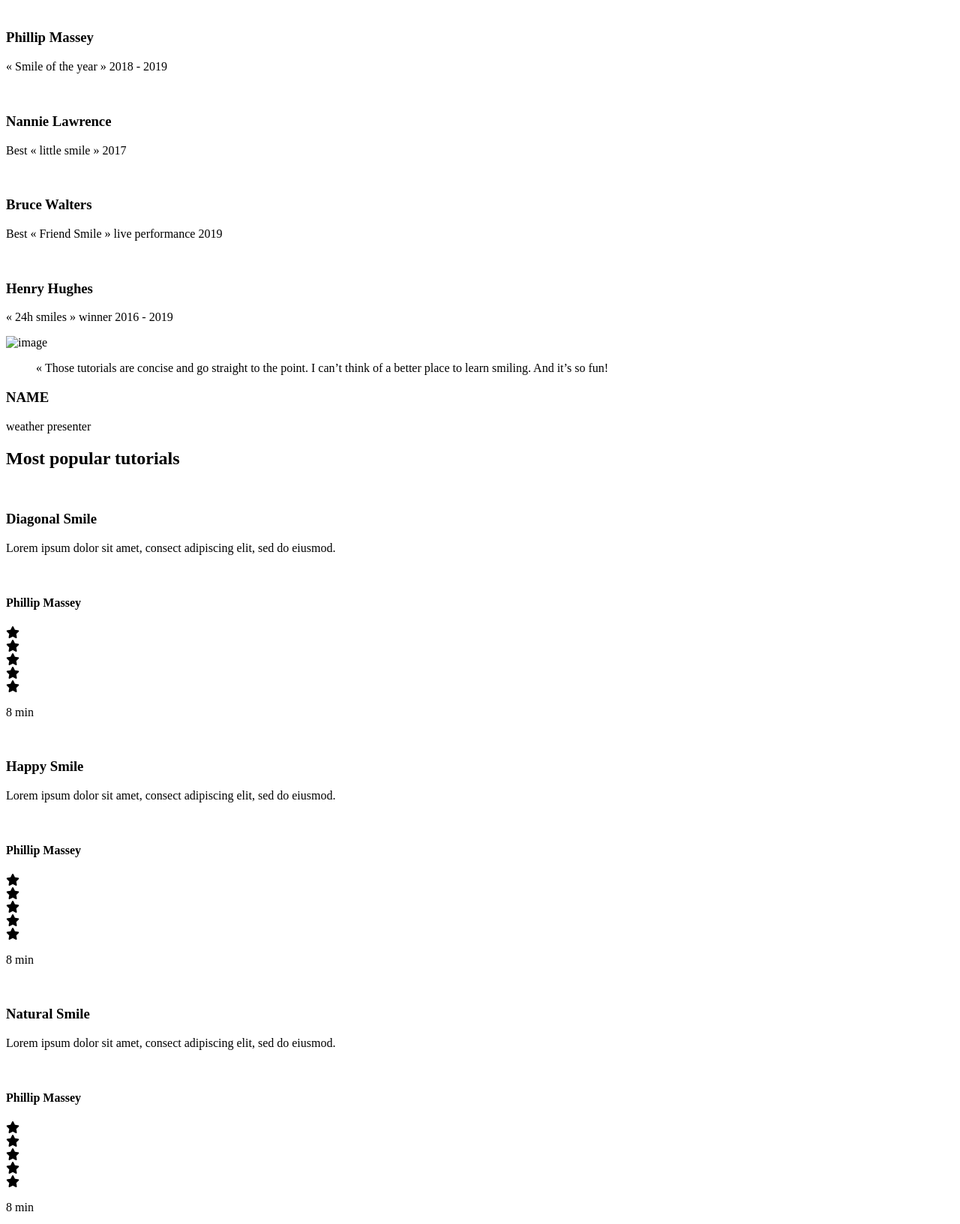
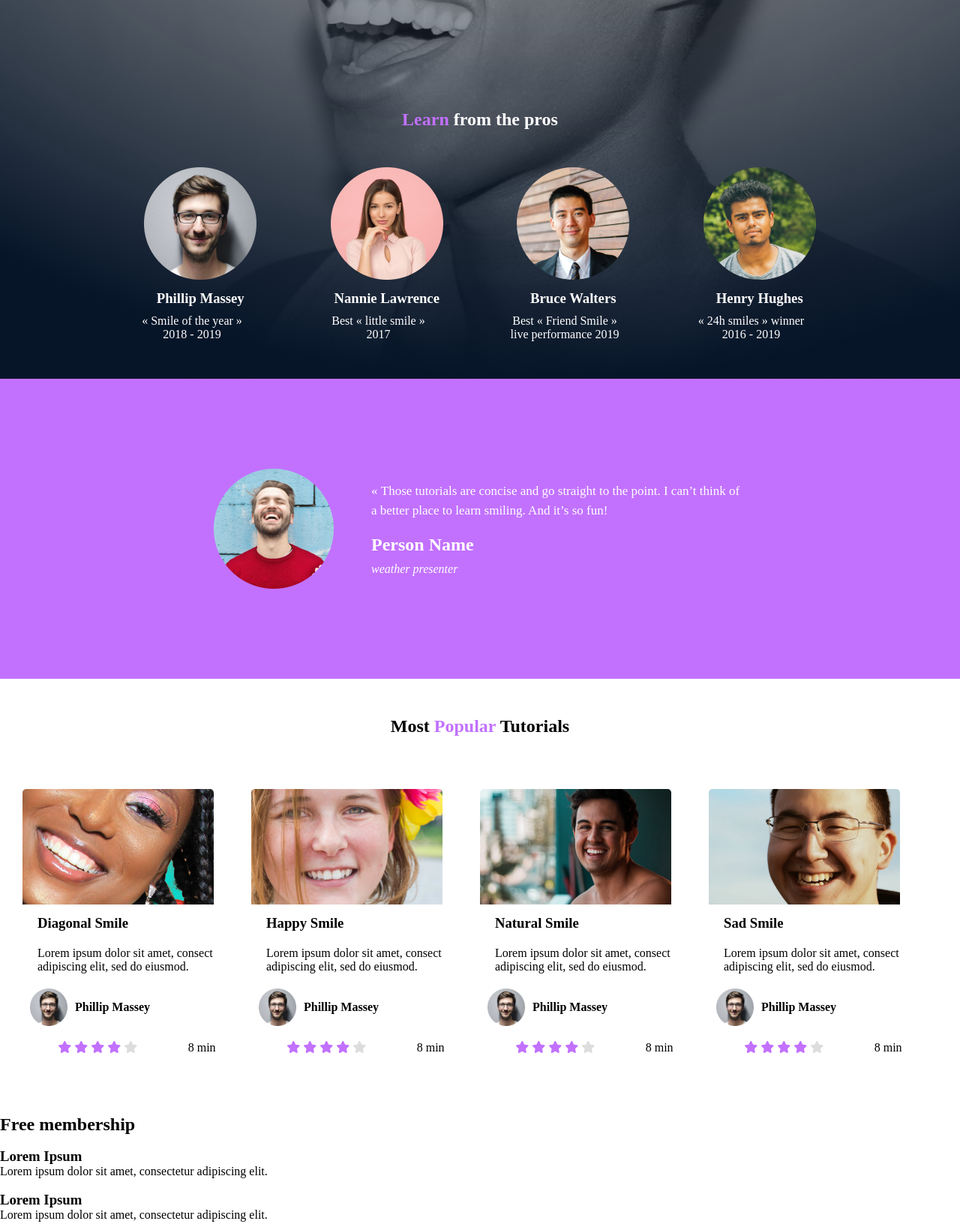
Before and after one commit to PhilipRagaee/alx_html_css, a plain HTML site: page css_advanced/index.html in a window 1280 px wide. Shown: the part 484-2116 px from the top of the page at 75% size. Drawn offline with Linux system fonts and the light colour scheme.

Commit message:
Adding Style For Index.html

```diff
--- a/css_advanced/index.html
+++ b/css_advanced/index.html
@@ -8,9 +8,13 @@
     <title>HTML & CSS Advanced</title>
 </head>
 <body>
+
+    <div class="container-fluid">
+        <!--Start Header-->
     <header>
+        <div class="container">
             <nav>
-            <img src="https://fakeimg.pl/250x250?text=Sample+Logo" alt="logo">
+                <img src="imgs/logo.png" alt="logo">
 
                 <ul>
                     <li><a href="#">COURSE</a></li>
@@ -18,125 +22,165 @@
                     <li><a href="#">LOGIN</a></li>
                 </ul>
             </nav>
+        </div>
+    </header>
+    <!--Start Header-->
 
-    </header>
+    <!--Start Main-->
     <main>
-        <section>
-            <div>
+
+
+
+        <section class="section-one">
+            <div class="container">
+            <div class="div-one">
                 <h1>Get schooled</h1>
+                <div class="flex">
                     <span>SMILES</span>
                     <span>GRIN</span>
                     <span>LAUGH</span>
+                </div>
                 <button>REGISTER FOR FREE</button>
             </div>
+
+            <div class="div-two">
+                <h2><span>Learn</span> from the pros</h2>
+                <div class="flex">
                     <div>
-                <h2>Learn from the pros</h2>
-                <div>
-                    <div>
-                        <img src="./images/1 (3).png" alt="">
+                        <img src="imgs/1.png" alt="Phillip Massey">
                         <h3>Phillip Massey</h3>
                         <p>« Smile of the year » 2018 - 2019</p>
                     </div>
                     <div>
-                        <img src="./images/6.png" alt="">
+                        <img src="imgs/3.png" alt="Nannie Lawrence">
                         <h3>Nannie Lawrence</h3>
                         <p>Best « little smile » 2017</p>
                     </div>
                     <div>
-                        <img src="./images/7.png" alt="">
+                        <img src="imgs/2.png" alt="Bruce Walters">
                         <h3>Bruce Walters</h3>
                         <p>Best « Friend Smile » live performance 2019</p>
                     </div>
                     <div>
-                        <img src="./images/8.png" alt="">
+                        <img src="imgs/4.png" alt="Henry Hughes">
                         <h3>Henry Hughes</h3>
                         <p>« 24h smiles » winner 2016 - 2019</p>
                     </div>
                 </div>
             </div>
+        </div>
         </section>
-        <section>
+
+        <section class="section-two">
+            <div class="flex">
+                <img src="imgs/5.png" alt="person">
+                <div class="content">
+                    <p>
+                        « Those tutorials are concise and go straight to the point. I can’t think of a better place to learn smiling. And it’s so fun!
+                    </p>
+                    <h1>person name</h1>
+                    <span>weather presenter</span>
+                </div>
+            </div>
+        </section>
+
+        <section class="section-three">
+            <h2>Most <span>popular</span> tutorials</h2>
+
+            <div class="flex">
+                <div class="flex-one">
+                    <img src="imgs/9.png" alt="">
+                    <h3>Diagonal Smile</h3>
+                    <p>Lorem ipsum dolor sit amet, consect adipiscing elit, sed do eiusmod.</p>
+                    <div class="img">
+                        <img src="imgs/1.png" alt="">
+                        <h4>Phillip Massey</h4>
+                    </div>
+                    <div class="starts">
                         <div>
-                <img src="./images/Bitmap.png" alt="image">
+                            <i class="fa-solid fa-star purple"></i>
+                            <i class="fa-solid fa-star purple"></i>
+                            <i class="fa-solid fa-star purple"></i>
+                            <i class="fa-solid fa-star purple"></i>
+                            <i class="fa-solid fa-star white"></i>
                         </div>
                         <div>
-                <blockquote>« Those tutorials are concise and go straight to the point. I can’t think of a better place to learn smiling. And it’s so fun!</blockquote>
-                <h3>NAME</h3>
-                <P>weather presenter</P>
+                            <p>8 min</p>
                         </div>
-        </section>
-        <section>
-            <h2>Most popular tutorials</h2>
-            <div>
-                <img src="./images/Bitmap (1).png" alt="">
-                <h3>Diagonal Smile</h3>
+                    </div>
+
+                </div>
+
+                <div class="flex-two">
+                    <img src="imgs/7.png" alt="">
+                    <h3>Happy Smile</h3>
                     <p>Lorem ipsum dolor sit amet, consect adipiscing elit, sed do eiusmod.</p>
-                <div>
-                    <img src="./images/1 (3).png" alt="">
+                    <div class="img">
+                        <img src="imgs/1.png" alt="">
                         <h4>Phillip Massey</h4>
                     </div>
+                    <div class="starts">
                         <div>
-                    <div><i class="fa-solid fa-star"></i></div>
-                    <div><i class="fa-solid fa-star"></i></div>
-                    <div><i class="fa-solid fa-star"></i></div>
-                    <div><i class="fa-solid fa-star"></i></div>
-                    <div><i class="fa-solid fa-star"></i></div>
+                            <i class="fa-solid fa-star purple"></i>
+                            <i class="fa-solid fa-star purple"></i>
+                            <i class="fa-solid fa-star purple"></i>
+                            <i class="fa-solid fa-star purple"></i>
+                            <i class="fa-solid fa-star white"></i>
                         </div>
+                        <div>
                             <p>8 min</p>
                         </div>
-            <div>
-                <img src="./images/Bitmap (4).png" alt="">
-                <h3>Happy Smile</h3>
+                    </div>
+                </div>
+
+                <div class="flex-three">
+                    <img src="imgs/8.png" alt="">
+                    <h3>Natural Smile</h3>
                     <p>Lorem ipsum dolor sit amet, consect adipiscing elit, sed do eiusmod.</p>
-                <div>
-                    <img src="./images/1 (3).png" alt="">
+                    <div class="img">
+                        <img src="imgs/1.png" alt="">
                         <h4>Phillip Massey</h4>
                     </div>
+                    <div class="starts">
                         <div>
-                    <div><i class="fa-solid fa-star"></i></div>
-                    <div><i class="fa-solid fa-star"></i></div>
-                    <div><i class="fa-solid fa-star"></i></div>
-                    <div><i class="fa-solid fa-star"></i></div>
-                    <div><i class="fa-solid fa-star"></i></div>
+                            <i class="fa-solid fa-star purple"></i>
+                            <i class="fa-solid fa-star purple"></i>
+                            <i class="fa-solid fa-star purple"></i>
+                            <i class="fa-solid fa-star purple"></i>
+                            <i class="fa-solid fa-star white"></i>
                         </div>
+                        <div>
                             <p>8 min</p>
                         </div>
-            <div>
-                <img src="./images/Bitmap (3).png" alt="">
-                <h3>Natural Smile</h3>
+                    </div>
+                </div>
+
+                <div class="flex-four">
+                    <img src="imgs/6.png" alt="">
+                    <h3>Sad Smile</h3>
                     <p>Lorem ipsum dolor sit amet, consect adipiscing elit, sed do eiusmod.</p>
-                <div>
-                    <img src="./images/1 (3).png" alt="">
+                    <div class="img">
+                        <img src="imgs/1.png" alt="">
                         <h4>Phillip Massey</h4>
                     </div>
+                    <div class="starts">
                         <div>
-                    <div><i class="fa-solid fa-star"></i></div>
-                    <div><i class="fa-solid fa-star"></i></div>
-                    <div><i class="fa-solid fa-star"></i></div>
-                    <div><i class="fa-solid fa-star"></i></div>
-                    <div><i class="fa-solid fa-star"></i></div>
+                            <i class="fa-solid fa-star purple"></i>
+                            <i class="fa-solid fa-star purple"></i>
+                            <i class="fa-solid fa-star purple"></i>
+                            <i class="fa-solid fa-star purple"></i>
+                            <i class="fa-solid fa-star white"></i>
                         </div>
+                        <div>
                             <p>8 min</p>
                         </div>
-            <div>
-                <img src="./images/Bitmap (2).png" alt="">
-                <h3>Sad Smile</h3>
-                <p>Lorem ipsum dolor sit amet, consect adipiscing elit, sed do eiusmod.</p>
-                <div>
-                    <img src="./images/1 (3).png" alt="">
-                    <h4>Phillip Massey</h4>
                     </div>
-                <div>
-                    <div><i class="fa-solid fa-star"></i></div>
-                    <div><i class="fa-solid fa-star"></i></div>
-                    <div><i class="fa-solid fa-star"></i></div>
-                    <div><i class="fa-solid fa-star"></i></div>
-                    <div><i class="fa-solid fa-star"></i></div>
                 </div>
-                <p>8 min</p>
             </div>
+
         </section>
-        <section>
+
+        <section class="section-four">
             <h2>Free membership</h2>
             <div>
                 <img src="./images/smile.svg" alt="">
@@ -160,7 +204,8 @@
             </div>
             <button>REGISTER FOR FREE</button>
         </section>
-        <section>
+
+        <section class="section-five">
             <h2>F.A.Q</h2>
             <div>
                 <div>
@@ -194,8 +239,14 @@
                 </div>
             </div>
         </section>
+
     </main>
+    <!--End Main-->
+
+    <!--Start Footer-->
     <footer>
+
+        <div class="container">
             <section>
                 <div>
                     <img src="https://fakeimg.pl/250x250?text=Sample+Logo" alt="logo">
@@ -207,6 +258,11 @@
                 </div>
                 <p>©smileschool 2020</p>
             </section>
+        </div>
+
     </footer>
+    <!--End Footer-->
+    </div>
+
 </body>
 </html>
--- a/css_advanced/style.css
+++ b/css_advanced/style.css
@@ -0,0 +1,211 @@
+/*Start-Main-Style*/
+
+* {
+    margin: 0;
+    padding: 0;
+    box-sizing: border-box;
+}
+.container {
+    max-width: 1140px;
+    margin-left: auto;
+    margin-right: auto;
+    padding-left: 15px;
+    padding-right: 15px;
+}
+.container-fluid {
+    width: 100%;
+    height: 100%;
+    background-repeat: no-repeat;
+    background-image: url(imgs/Object.png);
+}
+/*End-Main-Style*/
+
+
+/*Start-Header-Style*/
+
+header {
+    width: 100%;
+    height: 100px;
+    padding: 30px 0;
+}
+header nav {
+    display: flex;
+    flex-direction: row;
+    justify-content: space-between;
+}
+header nav img {
+    width: 150px;
+    height: 30px;
+}
+header ul {
+    list-style-type: none;
+}
+header ul li {
+    float: left;
+    margin-right: 50px;
+}
+header ul li a {
+    color: #FFF;
+    font-size: 15px;
+    text-decoration: none;
+}
+
+/*End-Header-Style*/
+
+
+/*Start-Main-Style*/
+.section-one {
+    width: 80%;
+    margin: 70px auto 0 auto;
+}
+.section-one .div-one {
+    display: flex;
+    flex-direction: column;
+    justify-content: center;
+}
+.section-one .div-one h1 {
+    color: #FFF;
+    font-size: 150px;
+    text-align: center;
+}
+.section-one .div-one .flex {
+    display: flex;
+    margin: 20px 0;
+    flex-direction: row;
+    justify-content: center;
+}
+.section-one .div-one .flex span {
+    color: #FFF;
+    padding: 0 50px;
+}
+.section-one .div-one button {
+    color: #FFF;
+    padding: 20px;
+    width: 185px;
+    margin: 10px auto;
+    text-align: center;
+    border: 1px solid #C271FF;
+    background-color: #C271FF;
+    border-radius: 20px;
+    -webkit-border-radius: 20px;
+    -moz-border-radius: 20px;
+    -ms-border-radius: 20px;
+    -o-border-radius: 20px;
+}
+
+.section-one .div-two {
+    display: flex;
+    margin-top: 153px;
+    flex-direction: column;
+    justify-content: center;
+}
+.section-one .div-two h2 {
+    color: #FFF;
+    text-align: center;
+}
+.section-one .div-two h2 span {
+    color: #C271FF;
+}
+.section-one .div-two .flex {
+    width: 100%;
+    display: flex;
+    margin: 50px 0;
+    color: #FFF;
+    flex-direction: row;
+    justify-content: space-around;
+}
+.section-one .div-two .flex div {
+    width: 25%;
+    text-align: center;
+}
+.section-one .div-two .flex div h3 {
+    padding: 10px 0;
+}
+.section-one .div-two .flex div p {
+    width: 160px;
+    margin-left: 33px;
+}
+.section-one .div-two .flex div:nth-child(3) img {
+    border-radius: 50%;
+    -webkit-border-radius: 50%;
+    -moz-border-radius: 50%;
+    -ms-border-radius: 50%;
+    -o-border-radius: 50%;
+}
+
+.section-two {
+    width: 100%;
+    height: 400px;
+    background-color: #C271FF;
+}
+.section-two .flex {
+    display: flex;
+    padding-top: 120px;
+    flex-direction: row;
+    align-items: center;
+    justify-content: center;
+}
+.section-two .flex .content {
+    color: #FFF;
+    padding-left: 50px;
+}
+.section-two .flex .content p {
+    width: 500px;
+    font-size: 17px;
+    line-height: 1.5;
+    padding: 0 0 20px 0;
+}
+.section-two .flex .content h1 {
+    padding-bottom: 10px;
+    text-transform: capitalize;
+}
+.section-two .flex .content span {
+    font-style: italic;
+}
+
+.section-three {
+    width: 100%;
+    height: auto;
+    padding-bottom: 50px;
+}
+.section-three h2 {
+    padding: 50px 0;
+    text-align: center;
+    text-transform: capitalize;
+}
+.section-three h2 span {
+    color: #C271FF;
+}
+.section-three .flex {
+    display: flex;
+    padding: 20px 30px;
+}
+.section-three .flex h3,
+.section-three .flex p {
+    padding: 10px 0 10px 20px;
+}
+.section-three .flex .img {
+    display: flex;
+    padding: 10px;
+}
+.section-three .flex .img img {
+    width: 50px;
+    height: 50px;
+}
+.section-three .flex .img h4 {
+    line-height: 50px;
+    margin-left: 10px;
+}
+.section-three .flex .starts {
+    display: flex;
+    flex-direction: row;
+    align-items: center;
+    justify-content: space-evenly;
+}
+.section-three .flex i.purple {
+    color: #C271FF;
+}
+.section-three .flex i.white {
+    color: #DDD;
+}
+/*End-Main-Style*/
```
Lines whose indentation alone changed are shown as unchanged.
